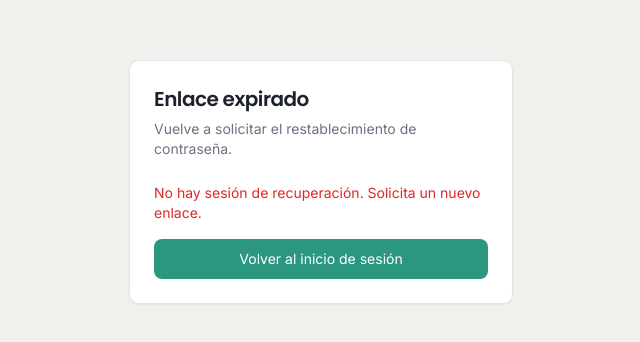
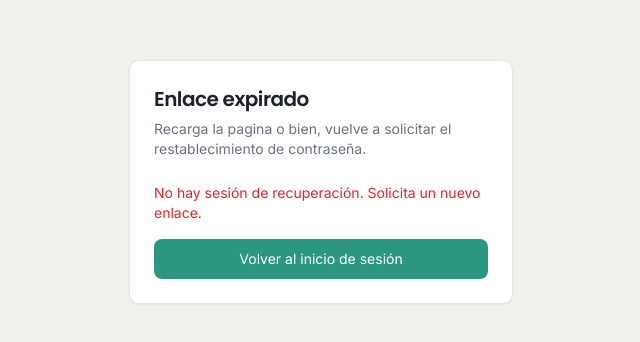
Before and after one commit to PipetoBlack/agendaCoach, a Next.js app: page /auth/reset in a window 1280 px wide. Shown: the part 218-560 px from the top of the page, without its empty margins (319-959 px from the left). Built offline with nearby package versions, Linux system fonts and the light colour scheme; no server answers.

Commit message:
Se añade texto al restablecer contraseña

```diff
--- a/app/auth/reset/page.tsx
+++ b/app/auth/reset/page.tsx
@@ -66,7 +66,7 @@ function ResetPasswordContent() {
           <Card>
             <CardHeader>
               <CardTitle className="font-heading text-xl">Enlace expirado</CardTitle>
-              <CardDescription>Vuelve a solicitar el restablecimiento de contraseña.</CardDescription>
+              <CardDescription>Recarga la pagina o bien, vuelve a solicitar el restablecimiento de contraseña.</CardDescription>
             </CardHeader>
             <CardContent className="space-y-4">
               <p className="text-sm text-destructive">{error}</p>
```
